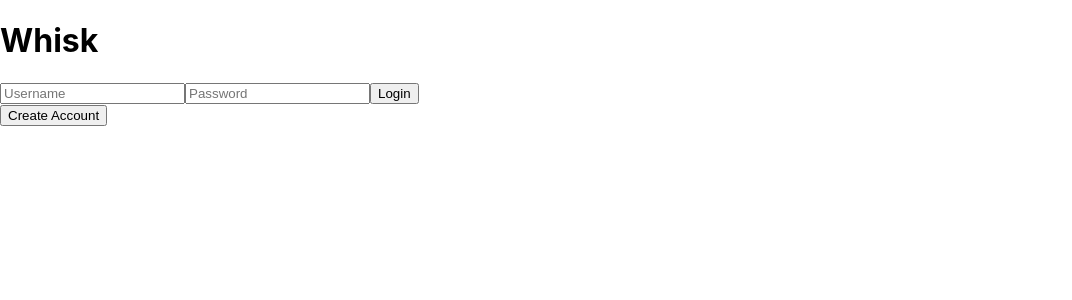
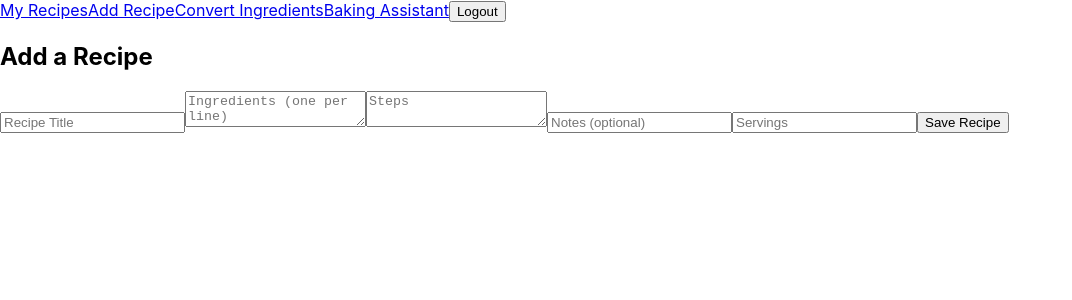
Before and after one commit to calliec-1223/whisk, a React (Create React App) app in the folder frontend/: page /add in a window 1280 px wide. Shown: the top 300 px of the page, without its empty margins (0-1072 px from the left). Built offline with nearby package versions, Linux system fonts and the light colour scheme; no server answers; sample sign-in values are in the browser's storage.

Commit message:
add react router navigation and navbar

```diff
--- a/frontend/package.json
+++ b/frontend/package.json
@@ -9,6 +9,7 @@
     "@testing-library/user-event": "^13.5.0",
     "react": "^19.2.4",
     "react-dom": "^19.2.4",
+    "react-router-dom": "^7.14.0",
     "react-scripts": "5.0.1",
     "web-vitals": "^2.1.4"
   },
--- a/frontend/src/AddRecipe.js
+++ b/frontend/src/AddRecipe.js
@@ -1,4 +1,5 @@
 import { useState } from 'react'
+import Navbar from './Navbar'
 
 function AddRecipe({ onRecipeAdded, token }) {
     const [form, setForm] = useState({
@@ -41,6 +42,7 @@ function AddRecipe({ onRecipeAdded, token }) {
 
     return (
         <div>
+            <Navbar />
             <h2>Add a Recipe</h2>
             <input
                 name = "title"
--- a/frontend/src/App.js
+++ b/frontend/src/App.js
@@ -1,66 +1,25 @@
-import { useEffect, useState } from 'react'
+import { BrowserRouter, Routes, Route, Navigate } from 'react-router-dom'
+import Login from './Login'
+import Signup from './Signup'
+import Recipes from './Recipes'
 import AddRecipe from './AddRecipe'
-import RecipeList from './RecipeList'
 import Converter from './Converter'
 import Chatbot from './Chatbot'
-import Login from './Login'
-import Signup from './Signup'
 
 function App() {
-  const [recipes, setRecipes] = useState([])
-  const [token, setToken] = useState(localStorage.getItem('token'))
-  const [page, setPage ] = useState('login')
-
-  const fetchRecipes = () => {
-    console.log('fetching with token:', token)
-    fetch('http://127.0.0.1:5000/recipes', {
-      headers: { 'Authorization': `Bearer ${token}` }
-    })
-      .then(res => res.json())
-      .then (data => setRecipes(data))
-  }
-
-
-  useEffect(() => {
-    if (token) fetchRecipes()
-  }, [token])
-
-  const handleLogin = () => {
-    setToken (localStorage.getItem('token'))
-    setPage('app')
-  }
-
-  const handleLogout = () => {
-    localStorage.removeItem('token')
-    setToken(null)
-    setPage('login')
-  }
-
-  if (!token || page === 'login')
-    return (
-      <div>
-        <h1>Whisk</h1>
-        {page === 'login'
-          ? <Login onLogin = {handleLogin} />
-        : <Signup onSignup={() => setPage('login')} />
-        }
-
-        {page === 'login'
-        ? <button onClick = {() => setPage('signup')}>Create Account</button>
-        : <button onClick = {() => setPage('login')}>Back to Login</button>
-        }
-      </div>
-  )
+  const token = localStorage.getItem('token')
 
   return (
-    <div>
-      <h1>Whisk 🧁</h1>
-      <button onClick = {handleLogout}>Logout</button>
-      <AddRecipe onRecipeAdded = {fetchRecipes} token = {token}/>
-      <RecipeList recipes = {recipes} onRecipeDeleted = {fetchRecipes} token = {token}/>
-      <Converter/>
-      <Chatbot recipes = {recipes} />
-    </div>
+    <BrowserRouter>
+      <Routes>
+        <Route path="/" element={<Login />} />
+        <Route path="/signup" element={<Signup />} />
+        <Route path="/recipes" element={token ? <Recipes /> : <Navigate to="/" />} />
+        <Route path="/add" element={token ? <AddRecipe /> : <Navigate to="/" />} />
+        <Route path="/convert" element={token ? <Converter /> : <Navigate to="/" />} />
+        <Route path="/chat" element={token ? <Chatbot /> : <Navigate to="/" />} />
+      </Routes>
+    </BrowserRouter>
   )
 }
 
--- a/frontend/src/Chatbot.js
+++ b/frontend/src/Chatbot.js
@@ -1,4 +1,5 @@
 import {useState} from 'react'
+import Navbar from './Navbar'
 
 function Chatbot ({recipes}) {
 
@@ -24,6 +25,7 @@ function Chatbot ({recipes}) {
 }
     return (
         <div>
+            <Navbar />
             <h2>Baking Assistant</h2>
             {messages.map((msg,index) => (
                 <div key = {index}>
--- a/frontend/src/Converter.js
+++ b/frontend/src/Converter.js
@@ -1,5 +1,6 @@
 import {useState} from 'react'
 import INGREDIENTS from './ingredients'
+import Navbar from './Navbar'
 
 function Converter (){
 
@@ -38,6 +39,7 @@ function Converter (){
 
 return (
     <div>
+        <Navbar />
         <h2>Converter</h2>
         <input
             name = "ingredient"
--- a/frontend/src/Login.js
+++ b/frontend/src/Login.js
@@ -1,4 +1,5 @@
 import {useState} from 'react'
+import {useNavigate} from 'react-router-dom'
 
 
 function Login({ onLogin }) {
@@ -6,6 +7,7 @@ function Login({ onLogin }) {
         username: '',
         password: ''
     })
+    const navigate = useNavigate()
 
     const handleLogin = () => {
         fetch('http://127.0.0.1:5000/login', {
@@ -16,7 +18,7 @@ function Login({ onLogin }) {
         .then (res => res.json())
         .then(data => {
             localStorage.setItem('token', data.token)
-            onLogin()
+            navigate('/recipes')
         })
     }
     const handleChange = (e) => {
@@ -24,19 +26,22 @@ function Login({ onLogin }) {
     }
     return (
         <div>
+            <h2>Login</h2>
             <input
-            name = "username"
-            placeholder = "Username"
-            value = {form.username}
-            onChange = {handleChange}
+                name="username"
+                placeholder="Username"
+                value={form.username}
+                onChange={handleChange}
              />
             <input
-            name = "password"
-            placeholder = "Password"
-            value = {form.password}
-            onChange = {handleChange}
+                name="password"
+                placeholder="Password"
+                type="password"
+                value={form.password}
+                onChange={handleChange}
                 />
             <button onClick={handleLogin}>Login</button>
+            <p>Don't have an account? <a href="/signup">Sign up</a></p>
         </div>
     )
 }
--- /dev/null
+++ b/frontend/src/Navbar.js
@@ -0,0 +1,22 @@
+import {Link, useNavigate} from 'react-router-dom'
+
+function Navbar(){
+    const navigate = useNavigate()
+
+    const handleLogout = () => {
+        localStorage.removeItem('token')
+        navigate('/')
+    }
+    return (
+        <nav>
+            <Link to = "/recipes"> My Recipes</Link>
+            <Link to = "/add">Add Recipe</Link>
+            <Link to = "/convert">Convert Ingredients</Link>
+            <Link to = "/chat">Baking Assistant</Link>
+            <button onClick = {handleLogout}>Logout</button>
+
+        </nav>
+    )
+}
+
+export default Navbar
--- /dev/null
+++ b/frontend/src/Recipes.js
@@ -0,0 +1,30 @@
+import { useEffect, useState } from 'react'
+import RecipeList from './RecipeList'
+import Navbar from './Navbar'
+
+function Recipes() {
+    const [recipes, setRecipes] = useState([])
+    const token = localStorage.getItem('token')
+
+    const fetchRecipes = () => {
+        fetch('http://127.0.0.1:5000/recipes', {
+            headers: { 'Authorization': `Bearer ${token}` }
+        })
+        .then(res => res.json())
+        .then(data => setRecipes(data))
+    }
+
+    useEffect(() => {
+        fetchRecipes()
+    }, [])
+
+    return (
+        <div>
+            <Navbar />
+            <h2>My Recipes</h2>
+            <RecipeList recipes={recipes} onRecipeDeleted={fetchRecipes} token={token} />
+        </div>
+    )
+}
+
+export default Recipes
--- a/frontend/src/Signup.js
+++ b/frontend/src/Signup.js
@@ -1,12 +1,14 @@
 import {useState} from 'react'
+import {useNavigate} from 'react-router-dom'
 
 
-function Signup({ onSignup }) {
+function Signup({ }) {
     const [form, setForm] = useState({
         username: '',
         password: '',
         email: '',
     })
+    const navigate = useNavigate()
 
     const handleSignup = () => {
         fetch('http://127.0.0.1:5000/signup', {
@@ -16,7 +18,7 @@ function Signup({ onSignup }) {
         })
         .then (res => res.json())
         .then(() => {
-            onSignup()
+            navigate('/')
         })
     }
     const handleChange = (e) => {
@@ -24,6 +26,7 @@ function Signup({ onSignup }) {
     }
     return (
     <div>
+        <h2>Create an Account</h2>
         <input
             name = "username"
             placeholder = "Username"
@@ -43,6 +46,7 @@ function Signup({ onSignup }) {
             onChange = {handleChange}
         ></input>
         <button onClick={handleSignup}>Signup</button>
+        <p>Already have an account? <a href= "/">Login</a></p>
     </div>
 )
 }
```
Also changed, not shown: 1 other file (tests, documents, lock files or other folders). Lines whose indentation alone changed are shown as unchanged.
